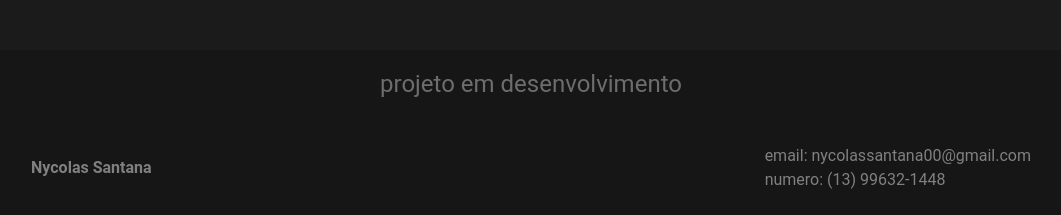
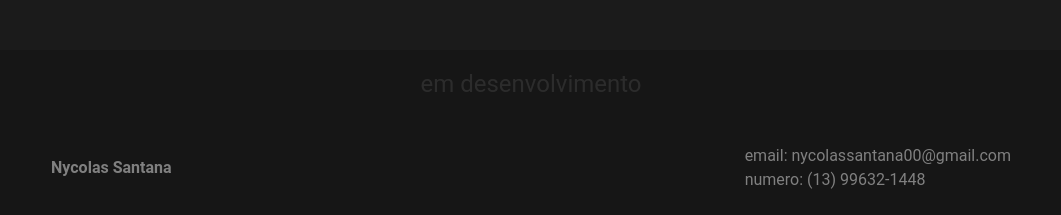
Before and after one commit to NycolasSM/portfolio_nycolas_santana, a React (Vite) app: page / in a window 1280 px wide. Shown: the part 6202-6417 px from the top of the page, without its empty margins (109-1170 px from the left). Built offline with nearby package versions, Linux system fonts and the light colour scheme.

Commit message:
update badges and footer

```diff
--- a/src/components/Footer/index.tsx
+++ b/src/components/Footer/index.tsx
@@ -3,7 +3,7 @@ import "./style.css";
 const Footer = () => {
   return (
     <>
-      <h2 className="working__in__progress">projeto em desenvolvimento</h2>
+      <h2 className="working__in__progress">em desenvolvimento</h2>
       <footer className="portfolio__footer">
         <div>
           <h4>Nycolas Santana</h4>
--- a/src/components/Footer/style.css
+++ b/src/components/Footer/style.css
@@ -8,10 +8,14 @@
   color: gray;
 }
 
+.portfolio__footer div {
+  padding: 0px 20px;
+}
+
 .working__in__progress {
   text-align: center;
   font-weight: 400;
-  opacity: 0.4;
+  opacity: 0.1;
 }
 
 .portfolio__footer__contact {
--- a/src/pages/Portfolio/index.tsx
+++ b/src/pages/Portfolio/index.tsx
@@ -145,6 +145,7 @@ function Portfolio() {
             <TechnologyBadge link="https://img.shields.io/badge/css3-%231572B6.svg?style=for-the-badge&logo=css3&logoColor=white" />
             <TechnologyBadge link="https://img.shields.io/badge/node.js-6DA55F?style=for-the-badge&logo=node.js&logoColor=white" />
             <TechnologyBadge link="https://img.shields.io/badge/-cypress-%23E5E5E5?style=for-the-badge&logo=cypress&logoColor=058a5e" />
+            <TechnologyBadge link="https://img.shields.io/badge/WordPress-%23117AC9.svg?style=for-the-badge&logo=WordPress&logoColor=white" />
             <TechnologyBadge link="https://img.shields.io/badge/Next-black?style=for-the-badge&logo=next.js&logoColor=white" />
             <TechnologyBadge link="https://img.shields.io/badge/bootstrap-%23563D7C.svg?style=for-the-badge&logo=bootstrap&logoColor=white" />
             <TechnologyBadge link="https://img.shields.io/badge/github-%23121011.svg?style=for-the-badge&logo=github&logoColor=white" />
```
